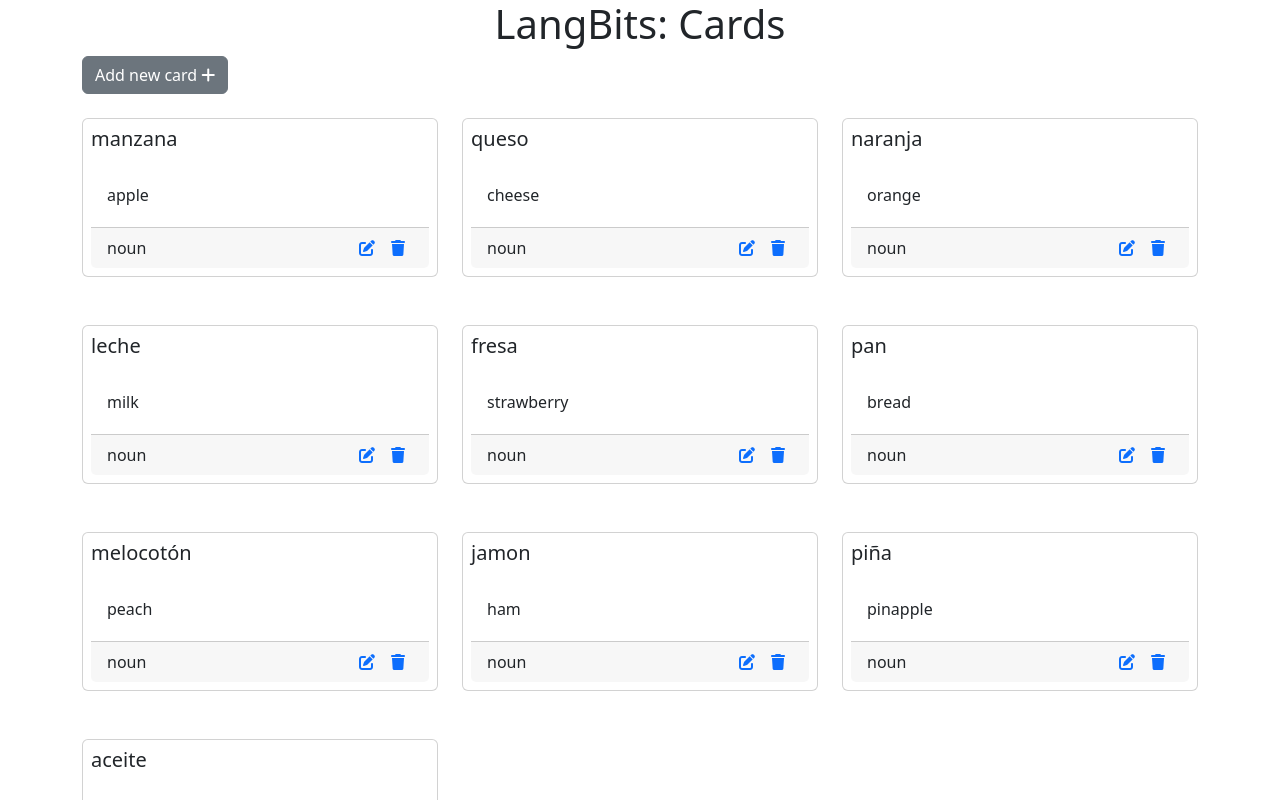
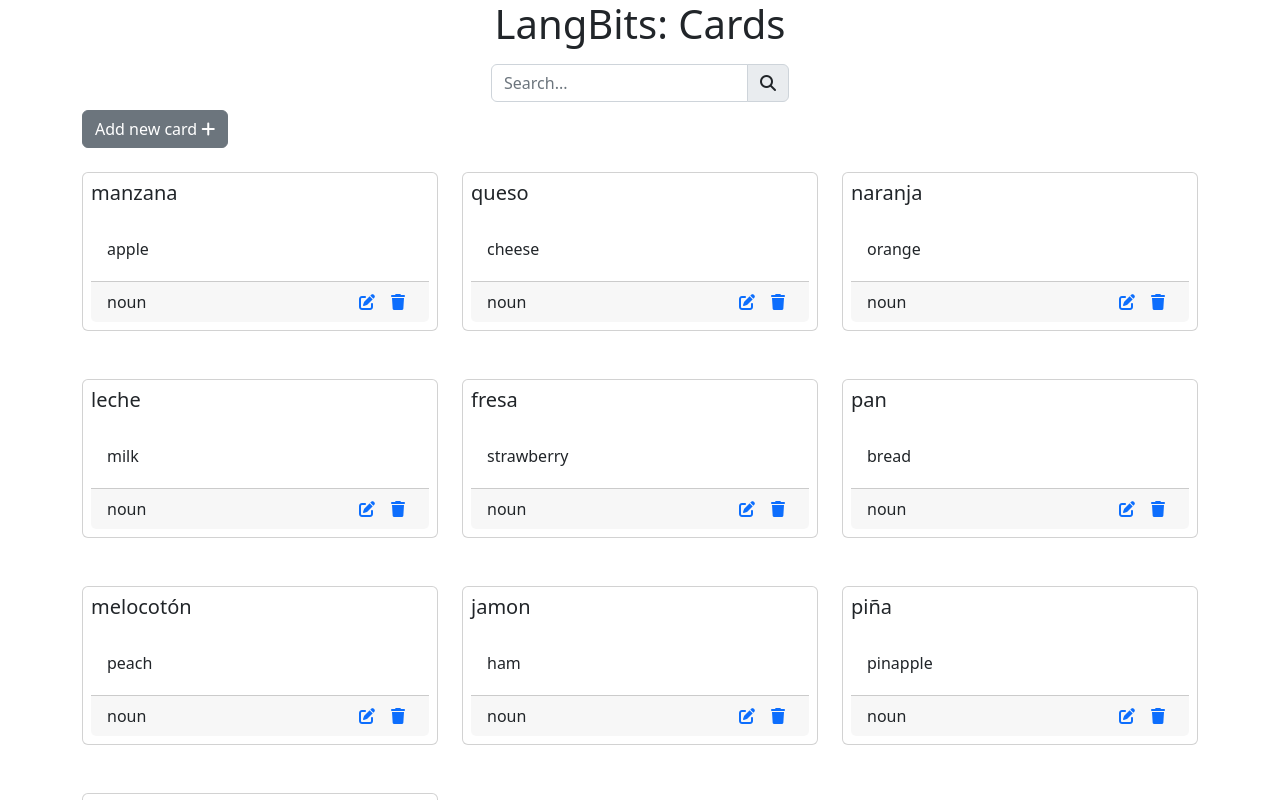
Before and after one commit to subsmatt/langbits, a Next.js app: page / in a window 1280 px wide. Shown: the top 800 px of the page. Built offline with nearby package versions, Linux system fonts and the light colour scheme.

Commit message:
Add control panel. Basic search.

```diff
--- a/src/components/CardList.jsx
+++ b/src/components/CardList.jsx
@@ -1,9 +1,13 @@
+import {ControlPanelContext} from "../context/ControlPanelContext";
+import { useContext } from "react";
 import Card from "./Card";
 import CardAdd from "./CardAdd";
 import useRestRequest, {REQUEST_STATUS} from "../hooks/useRestRequest";
 import CardModal from "./CardModal/CardModal";
 
 function CardList() {
+    const {searchQuery} = useContext(ControlPanelContext);
+
     // Load data
     const {data, requestStatus, error, deleteRecord, insertRecord, updateRecord} = useRestRequest();
 
@@ -30,10 +34,16 @@ function CardList() {
             <CardModal insertRecord={insertRecord} updateRecord={updateRecord}/>
             <CardAdd/>
             <div className="row">
-                {data.map(
-                    function(rec) {
-                        return(
-                            <Card key={rec.id} rec={rec} deleteRecord={deleteRecord} updateRecord={updateRecord}/>
+                {data.filter(function(rec){
+                        if (Object.hasOwn(rec, "word") && rec.word !== null && Object.hasOwn(rec, "desc") && rec.desc !== null) {
+                            return rec.word.toLowerCase().includes(searchQuery) || rec.desc.toLowerCase().includes(searchQuery);
+                        } else {
+                            console.log("ERROR: malformed data, check that both 'word' and 'desc' properties are defined.");
+                            return false;
+                        }
+                    }).map(function(rec){
+                        return (
+                            <Card key={rec.id} rec={rec} updateRecord={updateRecord} insertRecord={insertRecord} deleteRecord={deleteRecord}/>
                         );
                     }
                 )}
--- a/src/components/CardModal/CardModalBody.jsx
+++ b/src/components/CardModal/CardModalBody.jsx
@@ -11,7 +11,7 @@ function CardModalBody(){
                     <div className="col-md-12">
                         <div className="rec-word">
                             <label>Word</label>
-                            <input type="text" className="form-control" autoFocus placeholder="new word (autofocus)" value={modalCardWord} onChange={(e) => {setModalCardWord(e.target.value);}}/>
+                            <input type="text" className="form-control" autoFocus placeholder="new word" value={modalCardWord} onChange={(e) => {setModalCardWord(e.target.value);}}/>
                         </div>
                     </div>
                     <div className="col-md-12">
--- /dev/null
+++ b/src/components/ControlPanel.jsx
@@ -0,0 +1,22 @@
+import { useContext } from "react";
+import { ControlPanelContext } from "../context/ControlPanelContext";
+
+function ControlPanel() {
+    // Get ControlPanel context
+    const {searchQuery, setSearchQuery} = useContext(ControlPanelContext);
+
+    return (
+        <div className="d-flex justify-content-around">
+            <ul className="my-2 px-0">
+                <li className="d-flex flex-column flex-md-row ml-sm-5">
+                    <div className="input-group">
+                        <input type="text" className="form-control" placeholder="Search..." aria-label="Search" aria-describedby="basic-addon2" value={searchQuery} onChange={(event) => setSearchQuery(event.target.value)}/>
+                        <span className="input-group-text" id="basic-addon2"><i className="fa fa-search"></i></span>
+                    </div>
+                </li>
+            </ul>
+        </div>
+    );
+}
+
+export default ControlPanel;
--- a/src/components/LangBitsApp.jsx
+++ b/src/components/LangBitsApp.jsx
@@ -1,11 +1,19 @@
+import Header from "./Header";
+import ControlPanel from "./ControlPanel";
 import Content from "./Content";
-import Header from "./Header";
+import useControlPanel from "../hooks/useControlPanel";
+import { ControlPanelContext, ControlPanelProvider } from "../context/ControlPanelContext";
 
 function LangBitsApp() {
+    const contextValueControlPanel = useControlPanel();
+
     return (
         <div className="container">
-            <Header/>
-            <Content/>
+            <ControlPanelContext.Provider value={contextValueControlPanel}>
+                <Header/>
+                <ControlPanel/>
+                <Content/>
+            </ControlPanelContext.Provider>
         </div>
     );
 }
--- /dev/null
+++ b/src/context/ControlPanelContext.js
@@ -0,0 +1,16 @@
+import { createContext } from "react";
+
+const ControlPanelContext = createContext({
+    searchQuery: "",
+    setSearchQuery: () => {},
+});
+
+function ControlPanelProvider({children, value}){
+    return (
+        <ControlPanelContext.Provider value={value}>
+            {children}
+        </ControlPanelContext.Provider>
+    );
+}
+
+export {ControlPanelContext, ControlPanelProvider};
--- /dev/null
+++ b/src/hooks/useControlPanel.js
@@ -0,0 +1,11 @@
+import { useState } from "react";
+
+function useControlPanel() {
+    const [searchQuery, setSearchQuery] = useState("");
+
+    return {
+        searchQuery, setSearchQuery
+    };
+}
+
+export default useControlPanel;
```
Also changed, not shown: src/components/Content.jsx (line endings or trailing spaces).
